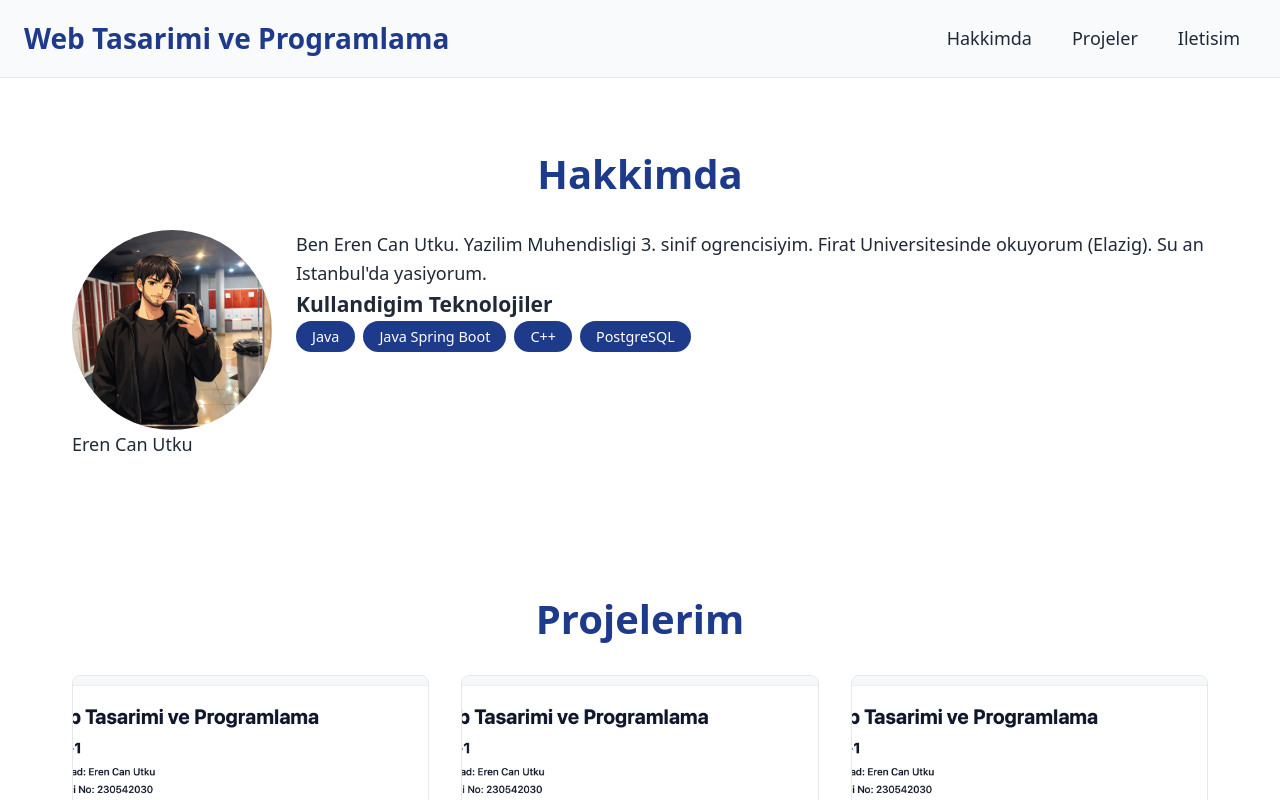
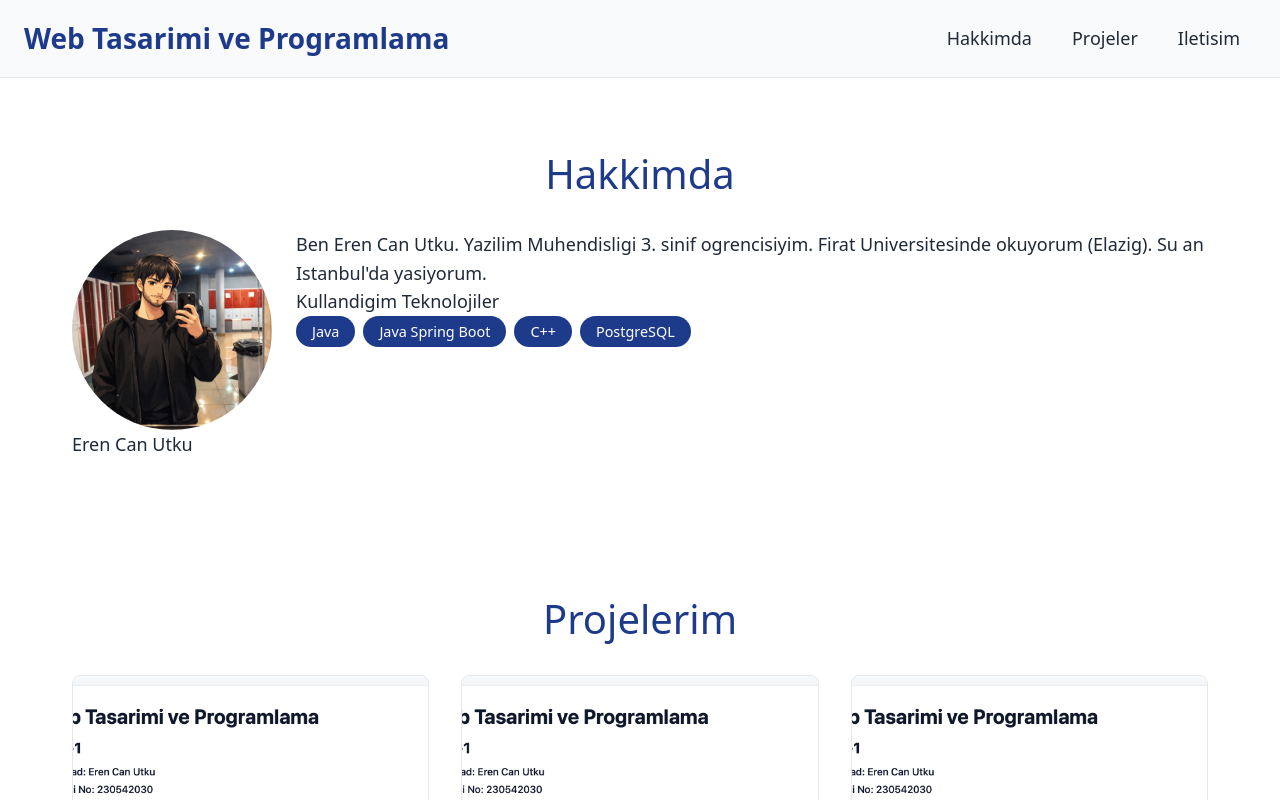
Before and after one commit to Erencanutkuu/Web-Lab, a React (Vite) app: page / in a window 1280 px wide. Shown: the top 800 px of the page. Built offline with nearby package versions, Linux system fonts and the light colour scheme.

Commit message:
feat: install and configure Tailwind CSS v4

```diff
--- a/package.json
+++ b/package.json
@@ -9,8 +9,10 @@
     "preview": "vite preview"
   },
   "dependencies": {
+    "@tailwindcss/vite": "^4.2.1",
     "react": "^18.3.1",
-    "react-dom": "^18.3.1"
+    "react-dom": "^18.3.1",
+    "tailwindcss": "^4.2.1"
   },
   "devDependencies": {
     "@types/react": "^18.3.11",
--- a/src/index.css
+++ b/src/index.css
@@ -1,4 +1,18 @@
+@import "tailwindcss";
 @import "./styles/tokens.css";
+
+@theme {
+  --color-primary: #1e3a8a;
+  --color-secondary: #2563eb;
+  --color-accent: #7c3aed;
+  --color-surface: #f9fafb;
+  --color-muted: #6b7280;
+  --color-error: #dc2626;
+  --color-success: #16a34a;
+
+  --font-family-sans: system-ui, -apple-system, sans-serif;
+  --font-family-mono: "Fira Code", "Consolas", monospace;
+}
 
 /* =========================================
    MOBIL VARSAYILAN (0 - 639px)
--- a/vite.config.ts
+++ b/vite.config.ts
@@ -1,7 +1,8 @@
 import { defineConfig } from "vite";
 import react from "@vitejs/plugin-react-swc";
+import tailwindcss from "@tailwindcss/vite";
 
 // https://vitejs.dev/config/
 export default defineConfig({
-  plugins: [react()],
+  plugins: [react(), tailwindcss()],
 });
```
Also changed, not shown: 1 other file (tests, documents, lock files or other folders).
